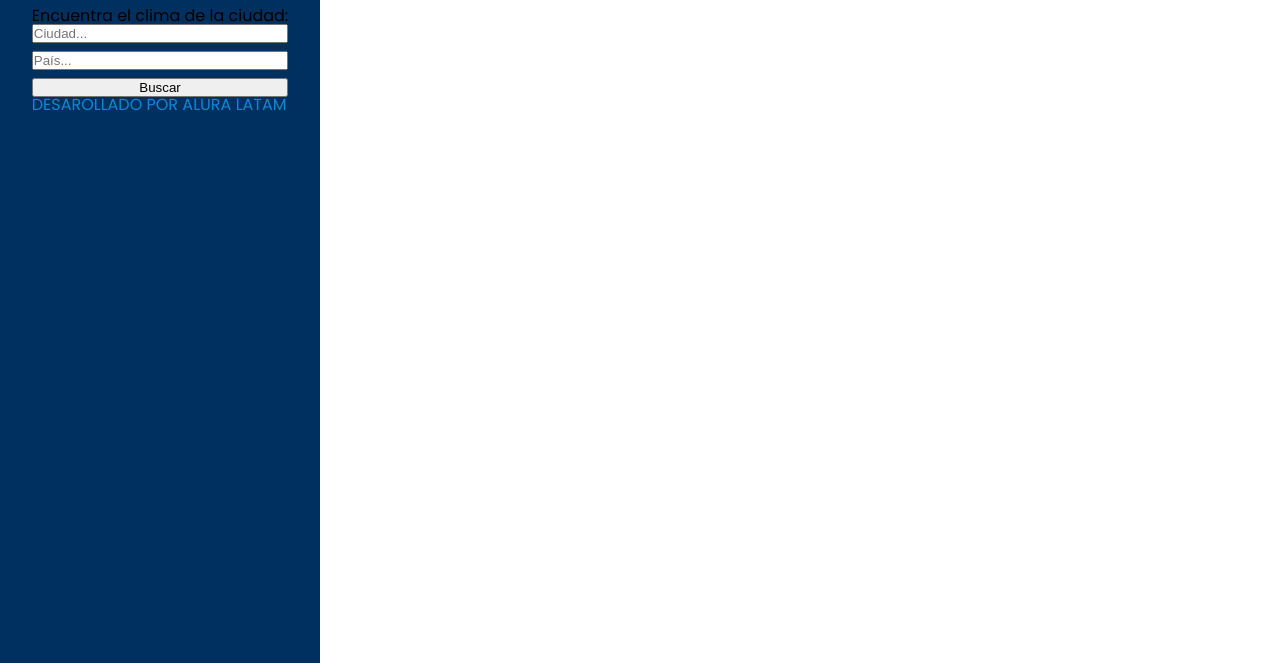
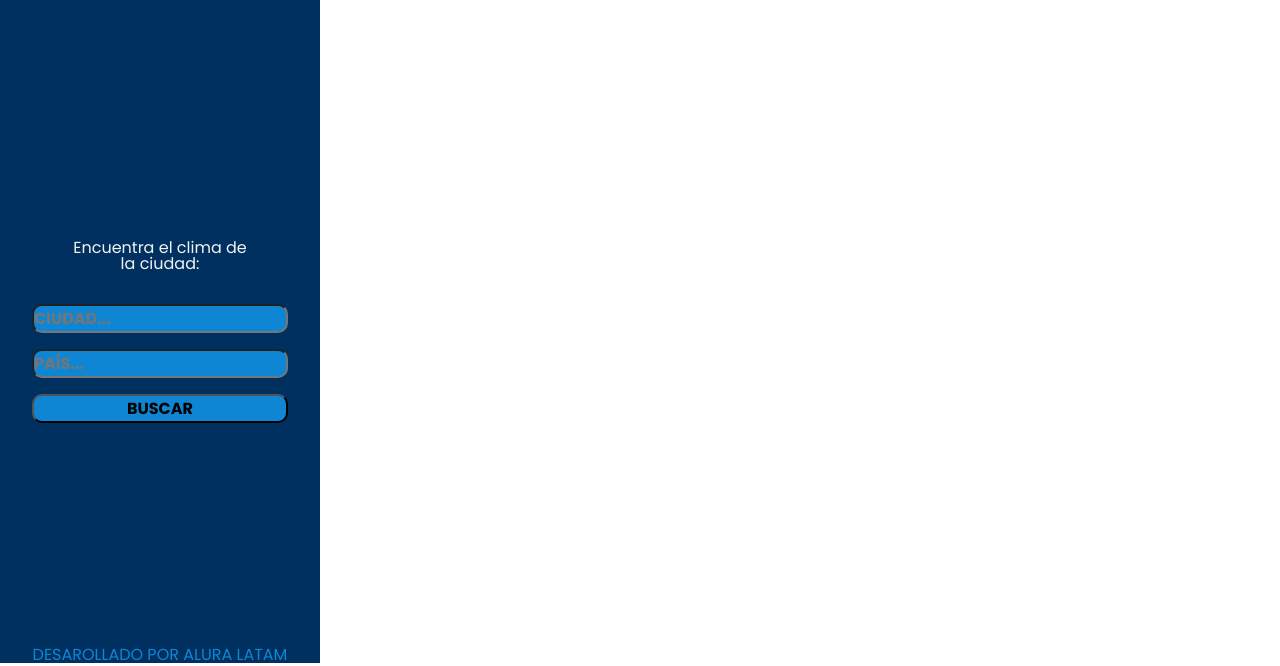
Before and after one commit to aluralatamprofes/SkyCast, a plain HTML site: page index.html in a window 1280 px wide. Shown: the part 137-803 px from the top of the page. Drawn offline with Linux system fonts and the light colour scheme.

Commit message:
feat: form

```diff
--- a/index.html
+++ b/index.html
@@ -24,13 +24,13 @@
                 <!-- </div> -->
 
                 <div class="menu-wrapper">
-                    <p>Encuentra el clima de la ciudad:</p>
-                    <form class="form-wrapper--menu">
+                    <p class="menu-title">Encuentra el clima de la ciudad:</p>
+                    <form class="form-wrapper">
                         <input placeholder="Ciudad..." type="text"/>
                         <input placeholder="País..." type="text"/>
                         <input type="button" value="Buscar"/>
                     </form>
-                </d>
+                </div>
 
                 <p class="credits">Desarollado por Alura Latam</p>
             </aside>
@@ -44,7 +44,7 @@
                 </div>
 
                 <div class="searchBar-container">
-                    <input class="searchBar-input" type="text" id="cityInput" placeholder="Agregar ciudad...">
+                    <input class="searchBar-input" type="text" id="cityInput" placeholder="Buscar...">
                     <button type="submit" id="searchButton">
                         <img class="searchBar-icon" src="./images/lupa.svg" alt="lupa">
                     </button>
--- a/styles/sideMenu.css
+++ b/styles/sideMenu.css
@@ -5,7 +5,7 @@
      */
     display: flex;
     flex-direction: column;
-    justify-content: flex-start;
+    justify-content: space-between;
     align-items: center;
     gap: 1.5rem;
 
@@ -24,17 +24,39 @@
     max-width: 200px;
 }
 
-.form-wrapper{
+.menu-wrapper{
     width: 100%;
+    padding: 2rem;
 }
 
-.form-wrapper--menu {
+.menu-title {
+    text-align: center;
+
+    color: var(--white);
+
+    margin: 2rem;
+}
+
+.form-wrapper {
     display: flex;
     flex-direction: column;
-    gap: 0.5rem;
+    gap: 1rem;
 
     font-size: 1.5rem;
 }
+
+.form-wrapper > input{
+    border-radius: 10px;
+
+    background: #0E86D4;
+    color: var(#68BBE3);
+
+    text-transform: uppercase;
+    font-weight: 700;
+    font-family: Poppins;
+    font-size: 1rem;
+}
+
 
 .target {
     background-color: var(--medium);
```
